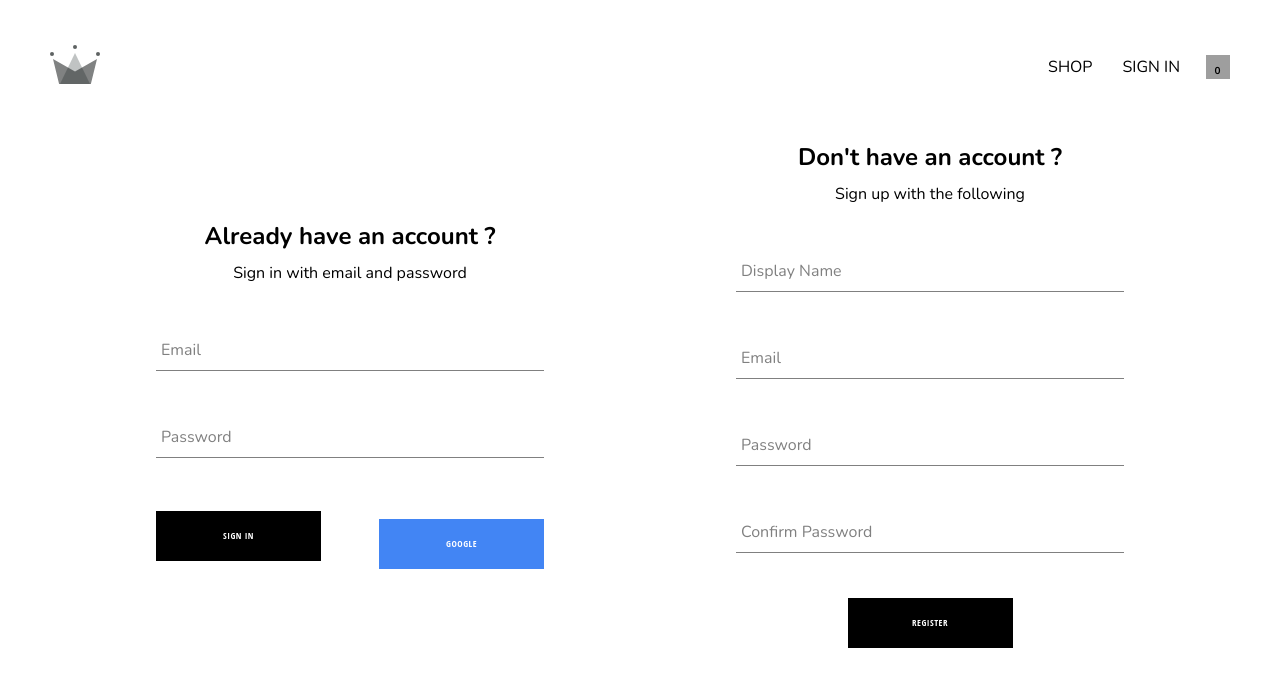
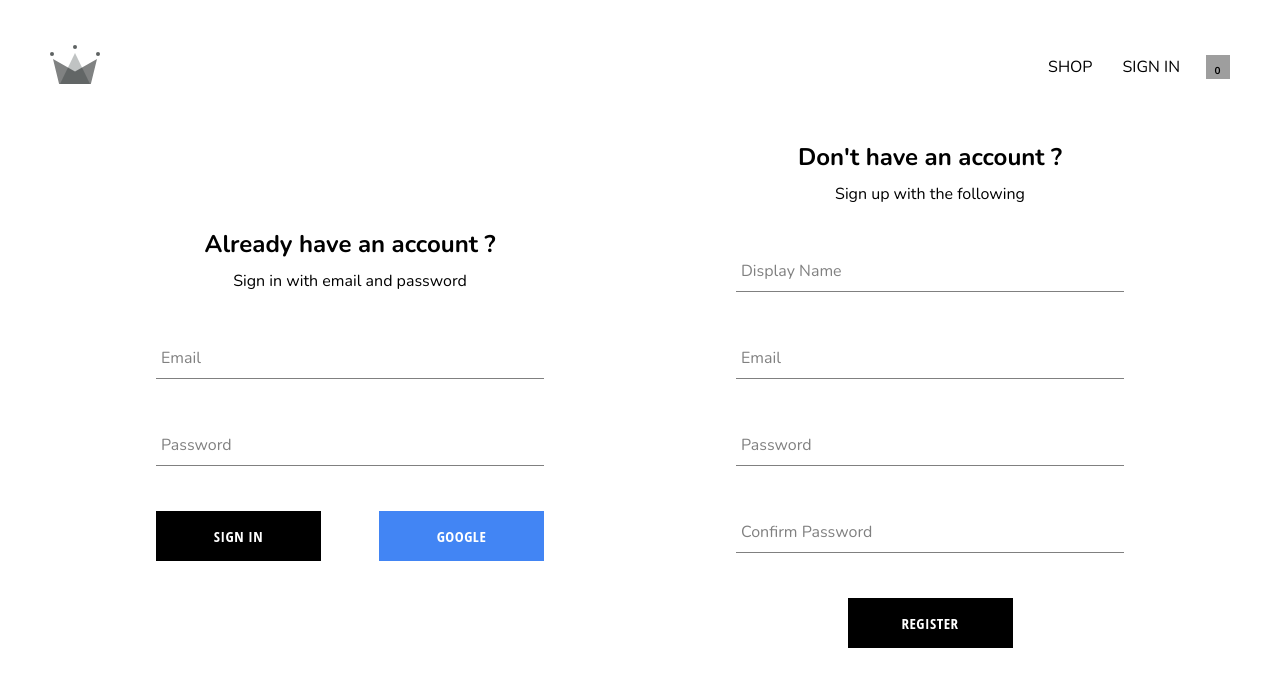
Before and after one commit to Rahulnisanth/BrandRoot-Clothinx, a React (Vite) app: page /authentication in a window 1280 px wide. Shown: the top 686 px of the page. Built offline with nearby package versions, Linux system fonts and the light colour scheme; no server answers; the database is empty; grey boxes are pictures that could not be loaded.

Commit message:
final-frontEndCommit

```diff
--- a/src/components/buttons/button.styles.scss
+++ b/src/components/buttons/button.styles.scss
@@ -4,7 +4,7 @@
   letter-spacing: 0.5px;
   line-height: 50px;
   padding: 0 35px 0 35px;
-  font-size: 9px;
+  font-size: 15px;
   background-color: black;
   color: white;
   text-transform: uppercase;
@@ -22,7 +22,6 @@
   }
 
   &.google-sign-in {
-    margin-top: 1rem;
     background-color: #4285f4;
     color: white;
 
--- a/src/components/product-card/product-card.component.jsx
+++ b/src/components/product-card/product-card.component.jsx
@@ -15,7 +15,7 @@ const ProductCard = ({ product }) => {
       <img src={imageUrl} />
       <div className="footer">
         <span className="name">{name}</span>
-        <span className="price"> {price}</span>
+        <span className="price">${price}</span>
       </div>
       <Button buttonType="inverted" onClick={addProductToCart}>
         Add to cart
```
